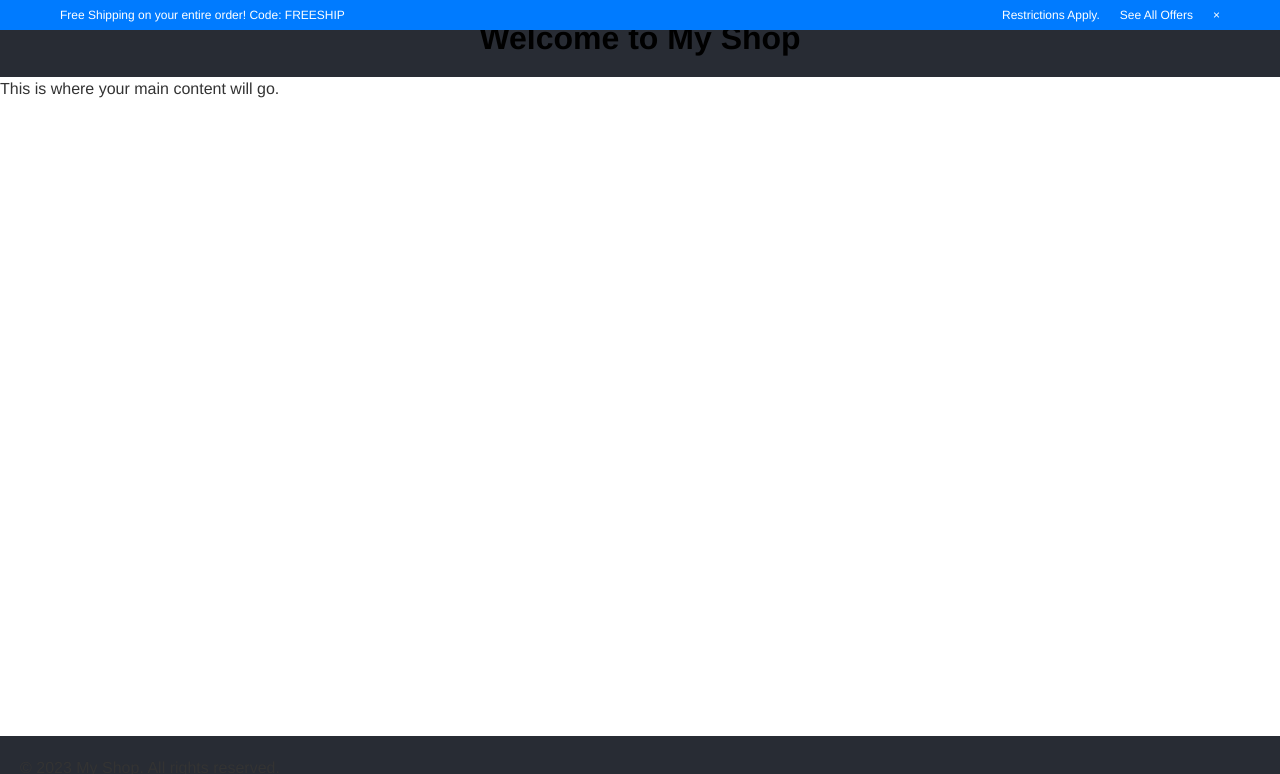
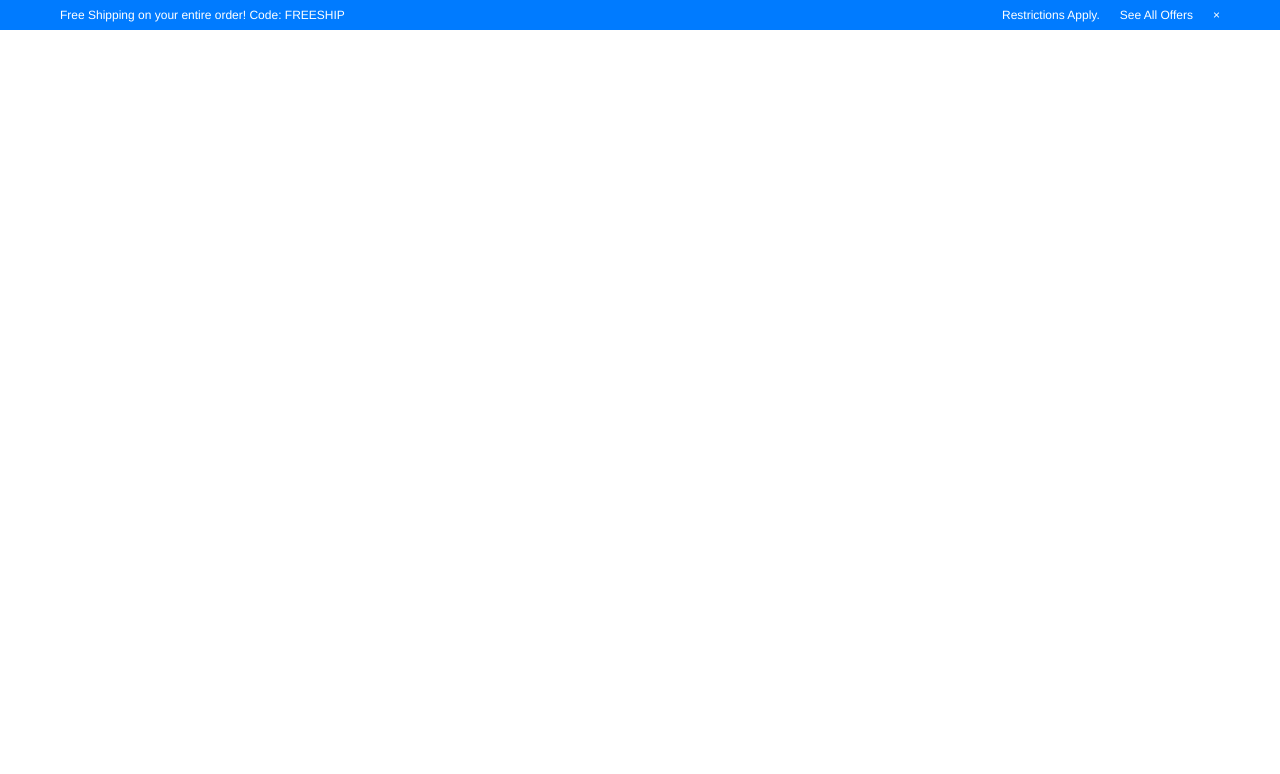
Before and after one commit to mhiggins8450/disney-app, a React (Create React App) app: page / in a window 1280 px wide. Shown: the top 774 px of the page. Built offline with nearby package versions, Linux system fonts and the light colour scheme.

Commit message:
Updated app.js

```diff
--- a/src/App.js
+++ b/src/App.js
@@ -5,15 +5,6 @@ import Banner from './components/Banner/banner';
 function App() {
   return (
     <div className="App">
-      <header className="App-header">
-        <h1>Welcome to My Shop</h1>
-      </header>
-      <main>
-        <p>This is where your main content will go.</p>
-      </main>
-      <footer>
-        <p>&copy; 2023 My Shop. All rights reserved.</p>
-      </footer>
       <Banner />
     </div>
   );
```
Also changed, not shown: src/components/Images/cyber.webp (added), src/components/Images/free.webp (added).
